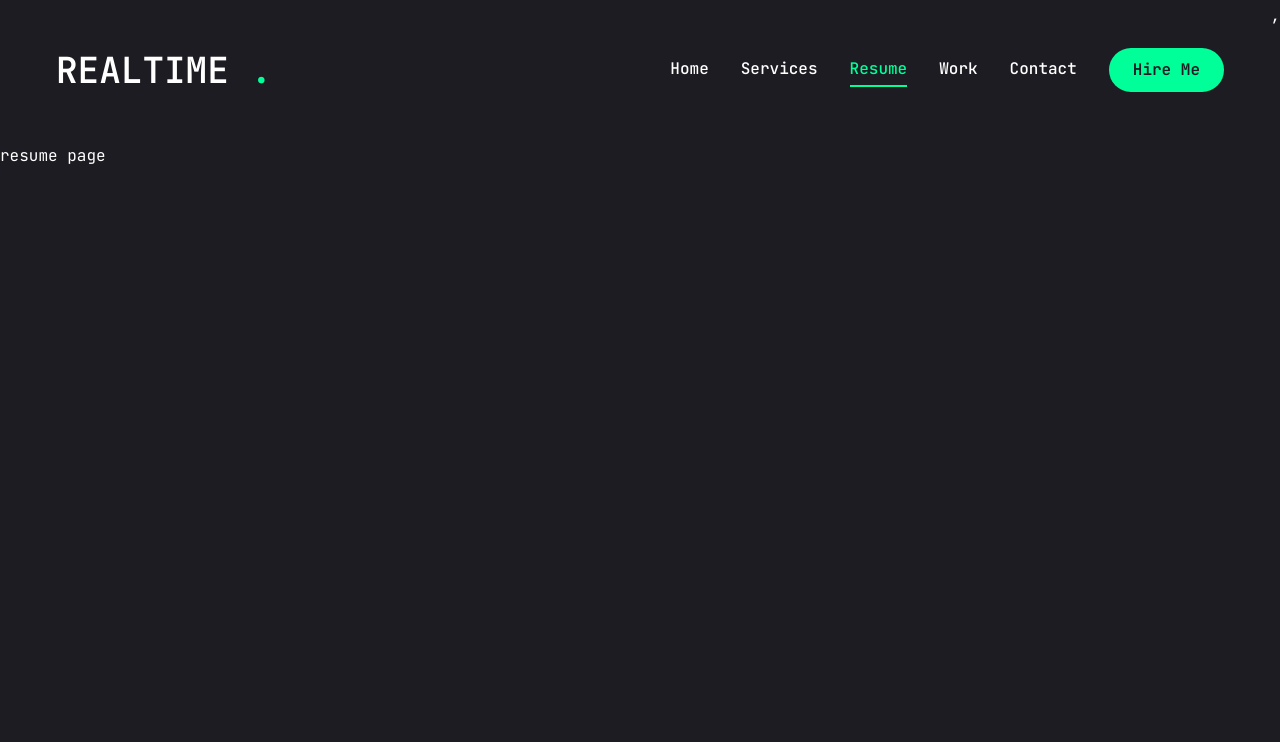
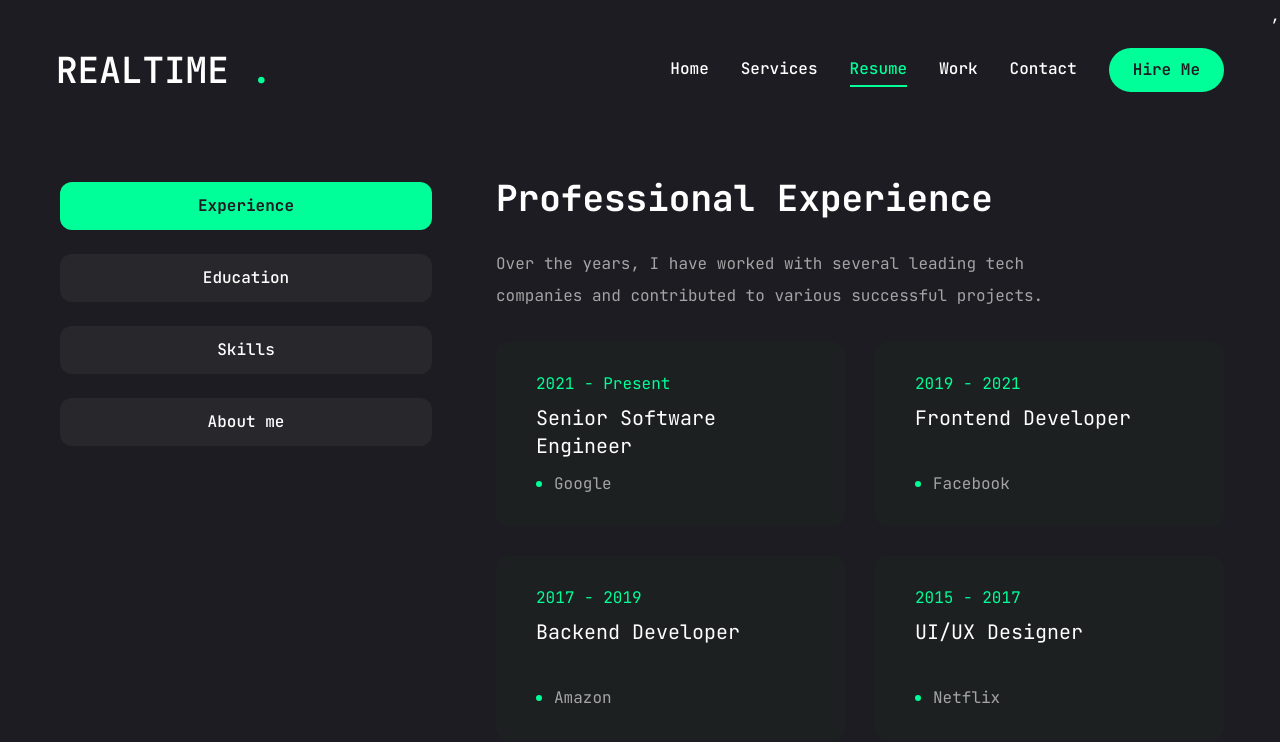
Before and after one commit to RizqullahY/next-js-portfolio, a Next.js app: page /resume in a window 1280 px wide. Shown: the top 742 px of the page. Built offline with nearby package versions, Linux system fonts and the light colour scheme.

Commit message:
CHORE: resuma page almost done HEHE

```diff
--- a/app/resume/page.jsx
+++ b/app/resume/page.jsx
@@ -1,4 +1,274 @@
+"use client";
+
+import { ScrollArea } from "@/components/ui/scroll-area";
+import { Tabs, TabsList, TabsTrigger, TabsContent } from "@/components/ui/tabs";
+import {
+  Tooltip,
+  TooltipContent,
+  TooltipProvider,
+  TooltipTrigger,
+} from "@/components/ui/tooltip";
+
+import {
+  FaHtml5,
+  FaCss3,
+  FaJs,
+  FaReact,
+  FaFigma,
+  FaNodeJs,
+} from "react-icons/fa";
+import { SiTailwindcss, SiNextdotjs } from "react-icons/si";
+
+// about data
+const about = {
+  title: "About Me",
+  description:
+    "I am a passionate software engineer with over 5 years of experience in full-stack development. I enjoy solving complex problems and building scalable applications.",
+  info: [
+    {
+      fieldName: "Name",
+      fieldValue: "John Doe",
+    },
+    {
+      fieldName: "Email",
+      fieldValue: "john.doe@example.com",
+    },
+    {
+      fieldName: "Location",
+      fieldValue: "New York, USA",
+    },
+    {
+      fieldName: "Phone",
+      fieldValue: "+1 (555) 123-4567",
+    },
+  ],
+};
+
+// experience data
+const experience = {
+  icon: "/assets/resume/badge.svg",
+  title: "Professional Experience",
+  description:
+    "Over the years, I have worked with several leading tech companies and contributed to various successful projects.",
+  items: [
+    {
+      company: "Google",
+      position: "Senior Software Engineer",
+      duration: "2021 - Present",
+    },
+    {
+      company: "Facebook",
+      position: "Frontend Developer",
+      duration: "2019 - 2021",
+    },
+    {
+      company: "Amazon",
+      position: "Backend Developer",
+      duration: "2017 - 2019",
+    },
+    {
+      company: "Netflix",
+      position: "UI/UX Designer",
+      duration: "2015 - 2017",
+    },
+    {
+      company: "Spotify",
+      position: "Intern - Web Development",
+      duration: "2014 - 2015",
+    },
+    {
+      company: "Freelance",
+      position: "Full Stack Developer",
+      duration: "2013 - 2014",
+    },
+  ],
+};
+
+// education data
+const education = {
+  icon: "/assets/resume/cap.svg",
+  title: "Education",
+  description:
+    "I have pursued education from prestigious institutions that have helped me build a strong foundation in computer science.",
+  items: [
+    {
+      intitution: "Massachusetts Institute of Technology (MIT)",
+      degree: "Master of Computer Science",
+      duration: "2019 - 2021",
+    },
+    {
+      intitution: "Stanford University",
+      degree: "Bachelor of Computer Science",
+      duration: "2015 - 2019",
+    },
+    {
+      intitution: "XYZ High School",
+      degree: "High School Diploma",
+      duration: "2011 - 2015",
+    },
+  ],
+};
+
+// skill data
+const skills = {
+  title: "Skill",
+  description:
+    "Lorem ipsum dolor sit amet consectetur adipisicing elit. Vitae recusandae illo voluptatem unde",
+  skillList: [
+    {
+      icon: <FaHtml5 />,
+      name: "Html",
+    },
+    {
+      icon: <FaHtml5 />,
+      name: "HTML",
+    },
+    {
+      icon: <FaHtml5 />,
+      name: "HTML",
+    },
+    {
+      icon: <FaHtml5 />,
+      name: "Html",
+    },
+    {
+      icon: <FaHtml5 />,
+      name: "HTML",
+    },
+    {
+      icon: <FaHtml5 />,
+      name: "HTML",
+    },
+  ],
+};
+
+import { motion } from "framer-motion";
 const Resume = () => {
-    return <div>resume page</div>
-}
+  return (
+    <motion.div
+      initial={{ opacity: 0 }}
+      animate={{
+        opacity: 1,
+        transition: { delay: 2.4, duration: 0.4, ease: "easeIn" },
+      }}
+      className="min-h-[80vh] flex items-center justify-center py-12 xl:py-0"
+    >
+      <div className="container mx-auto">
+        <Tabs
+          className="flex flex-col xl:flex-row gap-[60px]"
+          defaultValue="experience"
+        >
+          <TabsList className="flex flex-col w-full max-w-[380px] mx-auto xl:mx-0 gap-6 group">
+            <TabsTrigger value="experience">Experience</TabsTrigger>
+            <TabsTrigger value="education">Education</TabsTrigger>
+            <TabsTrigger value="skills">Skills</TabsTrigger>
+            <TabsTrigger value="about">About me</TabsTrigger>
+          </TabsList>
+          {/* content */}
+          <div className="min-h-[70vh] w-full">
+            {/* experience */}
+            <TabsContent value="experience" className="w-full">
+              <div className="flex flex-col gap-[30px] text-center xl:text-left">
+                <h3 className="text-4xl font-bold">{experience.title}</h3>
+                <p className="max-w-[600px] text-white/60 mx-auto xl:mx-0">
+                  {experience.description}
+                </p>
+                <ScrollArea className="h-[400px]">
+                  <ul className="grid grid-cols-1 lg:grid-cols-2 gap-[30px]">
+                    {experience.items.map((item, index) => {
+                      return (
+                        <li
+                          key={index}
+                          className="bg-[#2323] h-[184px] py-6 px-10 rounded-xl flex flex-col justify-center items-center lg:items-start gap-1"
+                        >
+                          <span className="text-accent">{item.duration}</span>
+                          <h3 className="text-xl max-w-[260px] min-h-[60px] text-center lg:text-left">
+                            {item.position}
+                          </h3>
+                          <div className="flex items-center gap-3">
+                            {/* dot */}
+                            <span className="w-[6px] h-[6px] rounded-full bg-accent"></span>
+                            <p className="text-white/60">{item.company}</p>
+                          </div>
+                        </li>
+                      );
+                    })}
+                  </ul>
+                </ScrollArea>
+              </div>
+            </TabsContent>
+
+            {/* education */}
+            <TabsContent value="education" className="w-full">
+              <div className="flex flex-col gap-[30px] text-center xl:text-left">
+                <h3 className="text-4xl font-bold">{education.title}</h3>
+                <p className="max-w-[600px] text-white/60 mx-auto xl:mx-0">
+                  {education.description}
+                </p>
+                <ScrollArea className="h-[400px]">
+                  <ul className="grid grid-cols-1 lg:grid-cols-2 gap-[30px]">
+                    {education.items.map((item, index) => {
+                      return (
+                        <li
+                          key={index}
+                          className="bg-[#2323] h-[184px] py-6 px-10 rounded-xl flex flex-col justify-center items-center lg:items-start gap-1"
+                        >
+                          <span className="text-accent">{item.duration}</span>
+                          <h3 className="text-xl max-w-[260px] min-h-[60px] text-center lg:text-left">
+                            {item.degree}
+                          </h3>
+                          <div className="flex items-center gap-3">
+                            {/* dot */}
+                            <span className="w-[6px] h-[6px] rounded-full bg-accent"></span>
+                            <p className="text-white/60">{item.intitution}</p>
+                          </div>
+                        </li>
+                      );
+                    })}
+                  </ul>
+                </ScrollArea>
+              </div>
+            </TabsContent>
+
+            {/* skills */}
+            <TabsContent value="skills" className="w-full">
+              <div className="flex flex-col gap-[30px]">
+                <div className="flex flex-col gap-[30px] text-center xl:text-left">
+                  <h3 className="text-4xl font-bold">{skills.title}</h3>
+                  <p className="max-w-[600px] text-white/60 mx-auto">
+                    {skills.description}
+                  </p>
+                </div>
+                <ul className="grid grid-cols-2 sm:grid-cols-3 md:grid-cols-4 gap-4 xl:gap-[30px]">
+                  {skills.skillList.map((skill, index) => {
+                    return (
+                      <li key={index}>
+                        <TooltipProvider delayDuration={75}>
+                          <Tooltip>
+                            <TooltipTrigger className="w-full h-[150px] bg-[#232329] rounded-xl flex justify-center items-center group">
+                              <div className="text-6xl group-hover:text-accent transition-all duration-300">
+                                {skill.icon}</div>
+                            </TooltipTrigger>
+                            <TooltipContent>
+                              <p className="text-white/60 capitalize">{skill.name}</p>
+                            </TooltipContent>
+                          </Tooltip>
+                        </TooltipProvider>
+                      </li>
+                    );
+                  })}
+                </ul>
+              </div>
+            </TabsContent>
+
+            {/* about */}
+            <TabsContent value="about" className="w-full text-center">
+              about
+            </TabsContent>
+          </div>
+        </Tabs>
+      </div>
+    </motion.div>
+  );
+};
 export default Resume;
--- a/components/ui/scroll-area.jsx
+++ b/components/ui/scroll-area.jsx
@@ -32,7 +32,7 @@ const ScrollBar = React.forwardRef(({ className, orientation = "vertical", ...pr
       className
     )}
     {...props}>
-    <ScrollAreaPrimitive.ScrollAreaThumb className="relative flex-1 rounded-full bg-border" />
+    <ScrollAreaPrimitive.ScrollAreaThumb className="relative flex-1 rounded-full bg-border bg-accent" />
   </ScrollAreaPrimitive.ScrollAreaScrollbar>
 ))
 ScrollBar.displayName = ScrollAreaPrimitive.ScrollAreaScrollbar.displayName
--- a/components/ui/tabs.jsx
+++ b/components/ui/tabs.jsx
@@ -1,43 +1,43 @@
-"use client"
+"use client";
 
-import * as React from "react"
-import * as TabsPrimitive from "@radix-ui/react-tabs"
+import * as React from "react";
+import * as TabsPrimitive from "@radix-ui/react-tabs";
 
-import { cn } from "@/lib/utils"
+import { cn } from "@/lib/utils";
 
-const Tabs = TabsPrimitive.Root
+const Tabs = TabsPrimitive.Root;
 
 const TabsList = React.forwardRef(({ className, ...props }, ref) => (
   <TabsPrimitive.List
     ref={ref}
-    className={cn(
-      "inline-flex h-10 items-center justify-center rounded-md bg-muted p-1 text-muted-foreground",
-      className
-    )}
-    {...props} />
-))
-TabsList.displayName = TabsPrimitive.List.displayName
+    className={cn("inline-flex h-auto rounded-md p-1 text-primary", className)}
+    {...props}
+  />
+));
+TabsList.displayName = TabsPrimitive.List.displayName;
 
 const TabsTrigger = React.forwardRef(({ className, ...props }, ref) => (
   <TabsPrimitive.Trigger
     ref={ref}
     className={cn(
-      "inline-flex items-center justify-center whitespace-nowrap rounded-sm px-3 py-1.5 text-sm font-medium ring-offset-background transition-all focus-visible:outline-none focus-visible:ring-2 focus-visible:ring-ring focus-visible:ring-offset-2 disabled:pointer-events-none disabled:opacity-50 data-[state=active]:bg-background data-[state=active]:text-foreground data-[state=active]:shadow-sm",
+      "inline-flex items-center w-full bg-[#27272c] justify-center whitespace-nowrap text-white rounded-xl p-3 text-base font-medium ring-offset-white transition-all disabled:pointer-events-none disabled:opacity-50 data-[state=active]:bg-accent data-[state=active]:text-primary data-[state=active]:font-bold data-[state=active]:shadow-sm",
       className
     )}
-    {...props} />
-))
-TabsTrigger.displayName = TabsPrimitive.Trigger.displayName
+    {...props}
+  />
+));
+TabsTrigger.displayName = TabsPrimitive.Trigger.displayName;
 
 const TabsContent = React.forwardRef(({ className, ...props }, ref) => (
   <TabsPrimitive.Content
     ref={ref}
     className={cn(
-      "mt-2 ring-offset-background focus-visible:outline-none focus-visible:ring-2 focus-visible:ring-ring focus-visible:ring-offset-2",
+      "min-h-[480px] ring-offset-background focus-visible:outline-none focus-visible:ring-2 focus-visible:ring-ring focus-visible:ring-offset-2",
       className
     )}
-    {...props} />
-))
-TabsContent.displayName = TabsPrimitive.Content.displayName
+    {...props}
+  />
+));
+TabsContent.displayName = TabsPrimitive.Content.displayName;
 
-export { Tabs, TabsList, TabsTrigger, TabsContent }
+export { Tabs, TabsList, TabsTrigger, TabsContent };
```
